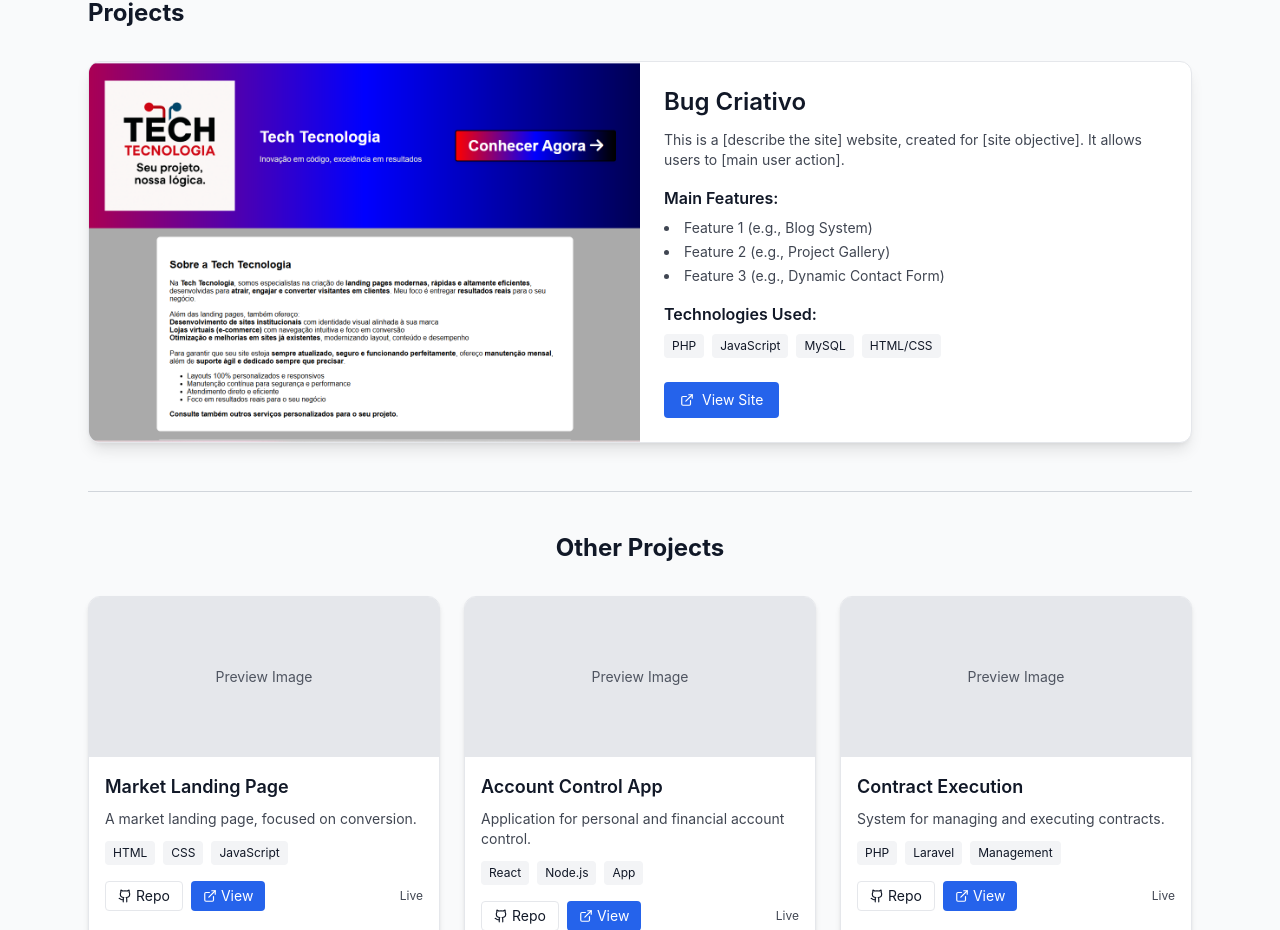
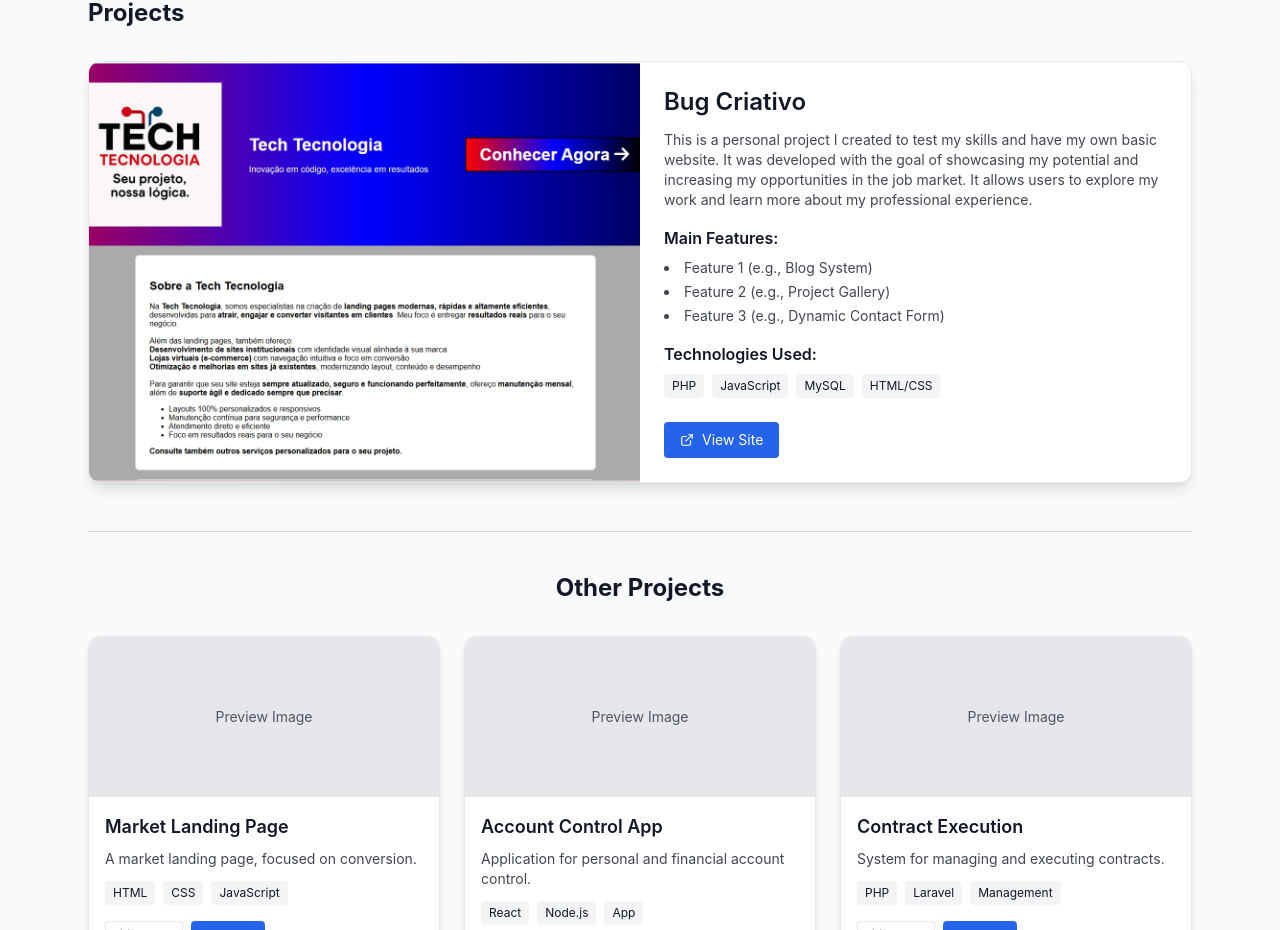
Before and after one commit to felippefardin/portfolio-felippe-final, a React (Vite) app: page / in a window 1280 px wide. Shown: the part 1471-2401 px from the top of the page. Built offline with nearby package versions, Linux system fonts and the light colour scheme.

Commit message:
Destaque atualizado

```diff
--- a/src/components/PortfolioFelippe.jsx
+++ b/src/components/PortfolioFelippe.jsx
@@ -203,8 +203,9 @@ export default function PortfolioFelippe() {
                   <h3 className="font-semibold text-2xl">Bug Criativo</h3>
                   <p className="mt-3 text-sm opacity-80">
                     {/* ADICIONE SUA DESCRIÇÃO EM INGLÊS AQUI */}
-                    This is a [describe the site] website, created for [site objective].
-                    It allows users to [main user action].
+                    This is a personal project I created to test my skills and have my own basic website. It was developed with the goal of showcasing my potential and increasing my opportunities in the job market.
+
+It allows users to explore my work and learn more about my professional experience.
                   </p>
 
                   <div className="mt-4">
```
